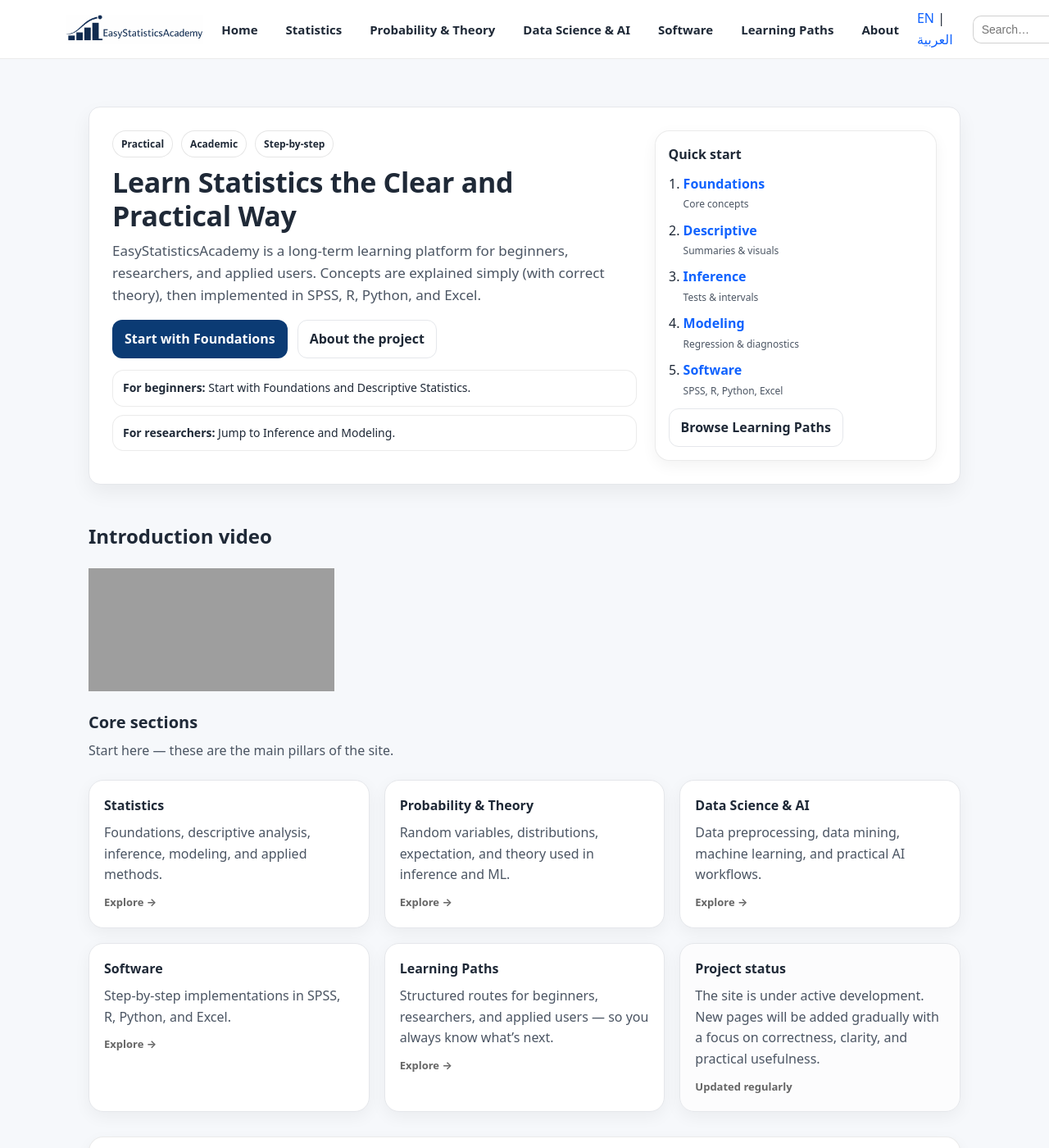
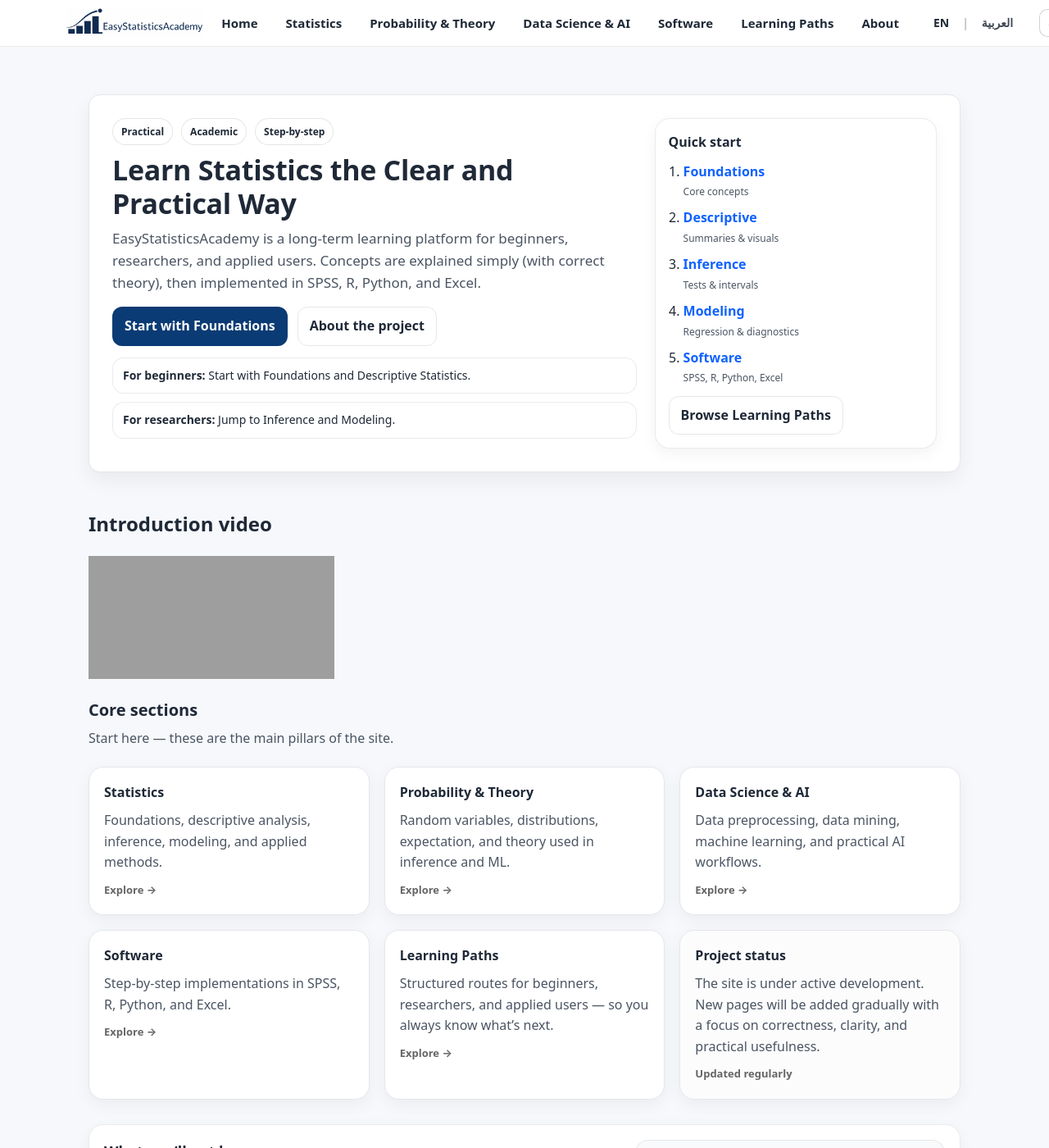
Before and after one commit to ammar-homaida-statistics/easystatisticsacademy, a Jekyll site: the page built from index.html, in a window 1280 px wide and 1400 px high. Shown: the whole window at 82% size. Built offline with Jekyll 4.4.1, drawn with Linux system fonts in a browser that asks for light colours; grey boxes are pictures that could not be loaded.

Commit message:
Add language trigger

```diff
--- a/css/style.css
+++ b/css/style.css
@@ -940,3 +940,39 @@ a:hover{ text-decoration: underline; }
 @media (max-width: 980px){
   .lesson-grid{ grid-template-columns: 1fr; }
 }
+
+.lang-switch{
+  display: inline-flex;
+  align-items: center;
+  gap: 8px;
+  margin-left: 12px;
+  white-space: nowrap;
+  font-size: 14px;
+}
+
+.lang-switch .lang-link{
+  color: var(--text);
+  text-decoration: none;
+  font-weight: 700;
+  padding: 6px 8px;
+  border-radius: 10px;
+  opacity: 0.86;
+}
+
+.lang-switch .lang-link:hover{
+  background: #eef2ff;
+  text-decoration: none;
+  opacity: 1;
+}
+
+.lang-switch .lang-link[aria-current="true"]{ opacity: 1; }
+.lang-switch .lang-sep{ opacity: 0.45; }
+
+.lang-switch .lang-link[data-lang="ar"]{
+  direction: rtl;
+  unicode-bidi: isolate;
+}
+
+@media (max-width: 900px){
+  .lang-switch{ margin-left: auto; }
+}
```
